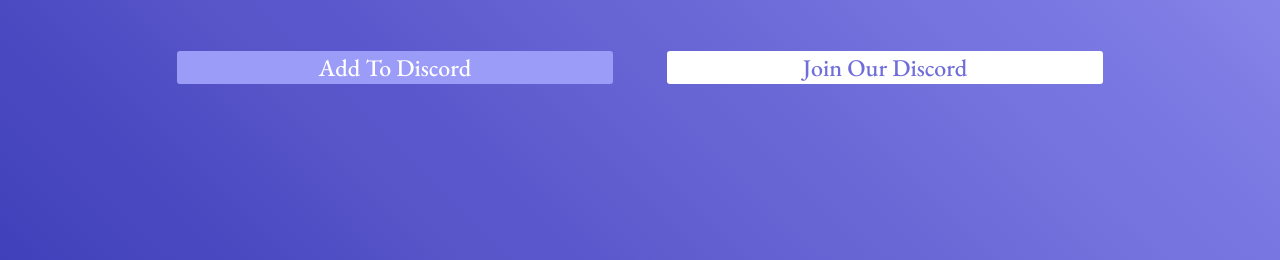
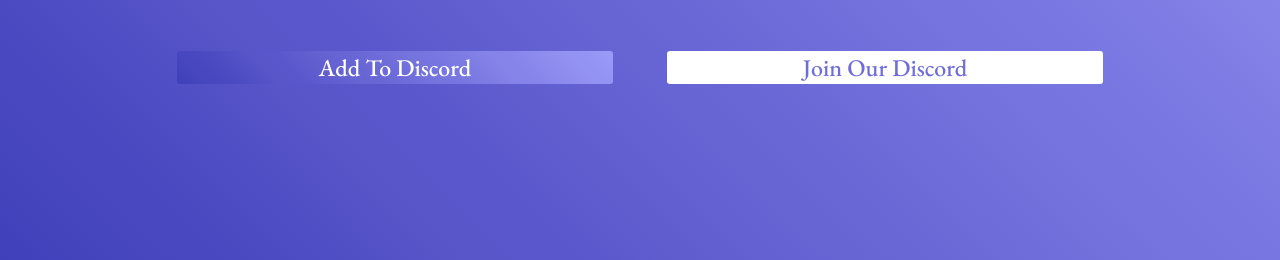
Before and after one commit to MohamedAlDeep/blerpSystemswebsiteDemoo, a plain HTML site: page index.html in a window 1280 px wide. In both pictures the pointer is over the button "Add To Discord". Shown: the part 540-800 px from the top of the page. Drawn offline with nearby package versions, Linux system fonts and the light colour scheme.

Commit message:
new stuff

```diff
--- a/CssFiles/index.css
+++ b/CssFiles/index.css
@@ -94,11 +94,32 @@ button{
     box-shadow: 2;
 }
 button:hover{
-    background-color: rgb(155, 155, 248);
+    background-image: linear-gradient(
+        45deg,
+        hsl(240deg 49% 49%) 0%,
+        hsl(240deg 48% 51%) 6%,
+        hsl(241deg 49% 52%) 11%,
+        hsl(241deg 50% 54%) 17%,
+        hsl(241deg 51% 56%) 22%,
+        hsl(241deg 53% 57%) 28%,
+        hsl(241deg 54% 59%) 33%,
+        hsl(241deg 56% 61%) 39%,
+        hsl(241deg 57% 62%) 44%,
+        hsl(241deg 59% 64%) 50%,
+        hsl(241deg 61% 66%) 56%,
+        hsl(241deg 63% 67%) 61%,
+        hsl(241deg 66% 69%) 67%,
+        hsl(241deg 68% 71%) 72%,
+        hsl(241deg 71% 72%) 78%,
+        hsl(241deg 74% 74%) 83%,
+        hsl(240deg 78% 76%) 89%,
+        hsl(240deg 82% 77%) 94%,
+        hsl(240deg 87% 79%) 100%
+      );
     color: white;
 }
 .main-grid{
-    margin: 0;
+
     display: grid;
     grid-gap: 10px;
     grid-template-columns: repeat(auto-fill, 30em);
```
